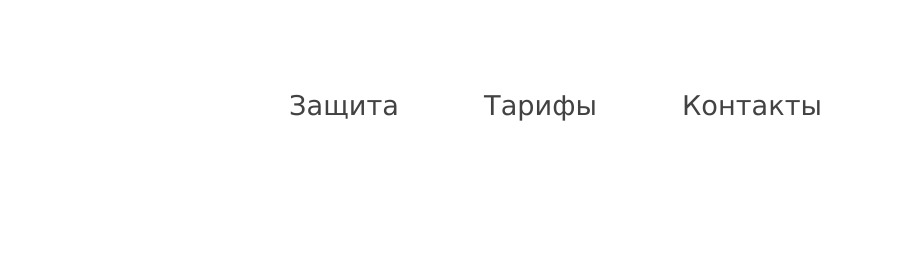
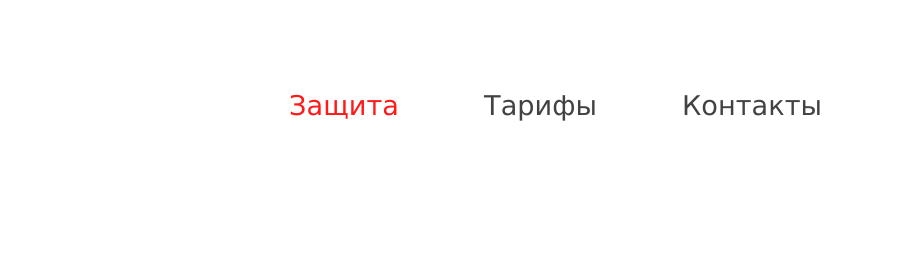
Before and after one commit to fernal9301/antiddos, a plain HTML site: page index.html in a window 1280 px wide. In both pictures the pointer is over the link "Защита". Shown: the top 277 px of the page, 368-1280 px from the left. Drawn offline with Linux system fonts and the light colour scheme.

Commit message:
add hover to .navigation-link

```diff
--- a/header.css
+++ b/header.css
@@ -28,3 +28,8 @@
   font-size: 1.7em;
   text-decoration: none;
 }
+
+.navigation-link:hover {
+  color: #ff1a1a;
+  transition: all ease .3s;
+}
```
